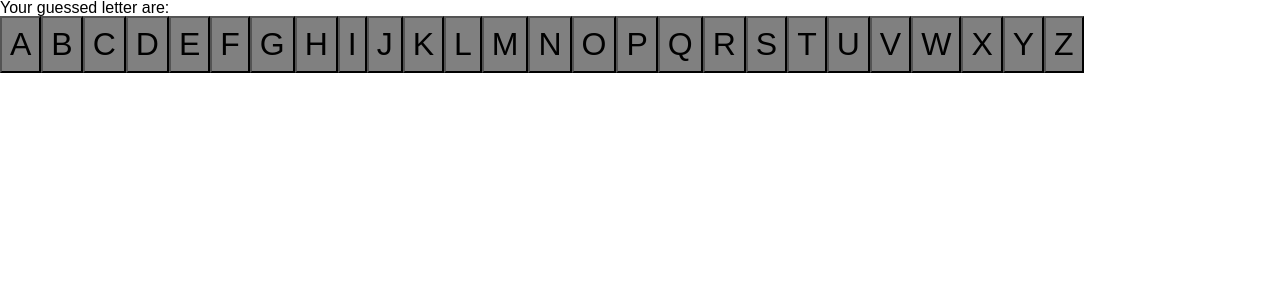
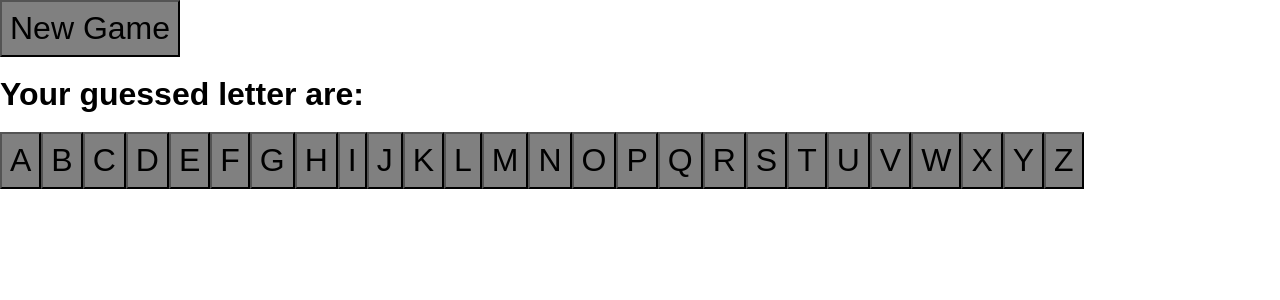
Before and after one commit to Amheisern/Snowman, a React (Vite) app: page / in a window 1280 px wide. Shown: the top 300 px of the page. Built offline with nearby package versions, Linux system fonts and the light colour scheme.

Commit message:
new game button and funtions can record correct guesses need to figure out how to hide and display letters as they are guessed correcting

```diff
--- a/src/App.tsx
+++ b/src/App.tsx
@@ -1,5 +1,5 @@
 import React, { useState } from 'react'
-import words from './words.json'
+// import words from './words.json'
 const ALPHABET = [
   'A',
   'B',
@@ -31,17 +31,38 @@ const ALPHABET = [
 //How to store the state in a variable
 export function App() {
   const [guessedLetters, setGuessedLetters] = useState('')
-  const [secretWord, setSecretWord] = useState(words[0])
+  const [secretWord, setSecretWord] = useState('')
+  const [correctLetters, setCorrectLetters] = useState('')
+
+  async function newGame() {
+    setGuessedLetters('')
+
+    const response = await fetch(
+      'https://sdg-words.herokuapp.com/api/words/random'
+    )
+    if (response.ok) {
+      const word = await response.json()
+      setSecretWord(word.toUpperCase())
+    }
+  }
 
   function clickOnLetter(letter: string) {
     // Makes a new state USING the old state plus the new letter
     setGuessedLetters(guessedLetters + letter)
+    if (secretWord.includes(letter)) {
+      setCorrectLetters(correctLetters + letter)
+      console.log(setCorrectLetters)
+      console.log('correct')
+    }
   }
   console.log(guessedLetters)
 
   return (
     <div>
-      <div>Your guessed letter are: {guessedLetters}</div>
+      <button onClick={() => newGame()}>New Game</button>
+      <h1>Your guessed letter are: {guessedLetters}</h1>
+      <h2>{secretWord}</h2>
+      <h2>{correctLetters}</h2>
       {ALPHABET.map(function (letter) {
         return (
           <button
```
